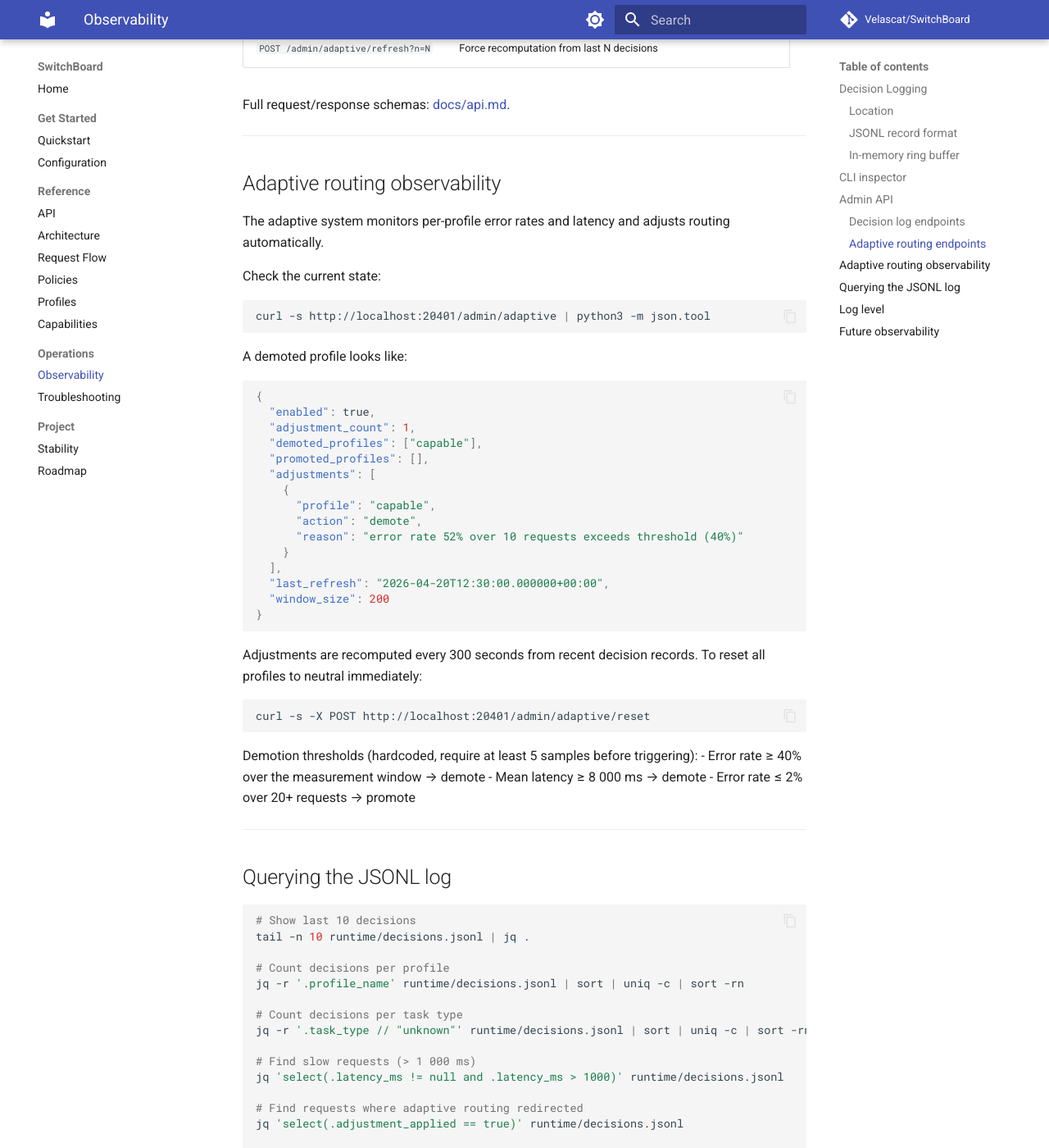
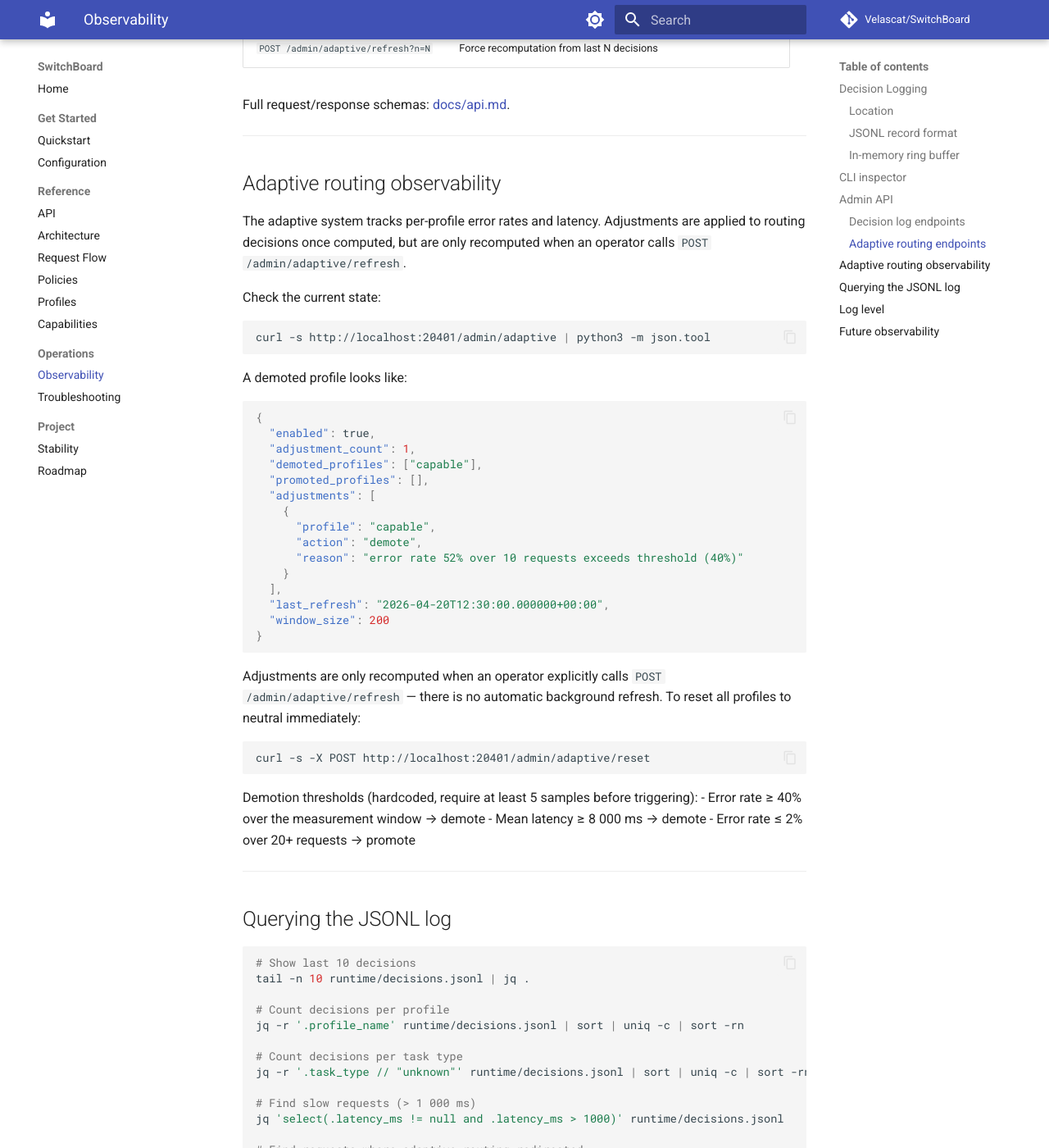
Before and after one commit to Velascat/SwitchBoard, an MkDocs documentation site: the page built from docs/observability.md, in a window 1280 px wide and 1400 px high, scrolled down 3891 px. Shown: the whole window at 82% size. Built offline with MkDocs 1.6.1 and Material for MkDocs 9.7.7, drawn with Linux system fonts in a browser that asks for light colours; comment, search, counter and statistics services are not loaded.

Commit message:
docs: correct adaptive routing refresh model across all docs
All documentation described adaptive routing as automatic or TTL-based,
but adjustment_store.maybe_refresh() is never called in the request path —
adjustments are only recomputed when an operator calls
POST /admin/adaptive/refresh or integrates a background scheduler.

- architecture.md: AdjustmentStore description now reflects manual/TTL refresh
- troubleshooting.md: fix "expire after 300 seconds" → persist until next refresh;
  add 5-request minimum demotion requirement
- api.md: remove stale TTL reference from reset endpoint description
- observability.md: fix "adjusts routing automatically" → operator-triggered
- index.md: fix "automatically demotes" → refreshed via operator or scheduler
- stability.md: fix "automatic demotion" → "operator-triggered demotion"

Co-Authored-By: Claude Sonnet 4.6 <noreply@anthropic.com>

````diff
--- a/docs/observability.md
+++ b/docs/observability.md
@@ -138,7 +138,7 @@ Full request/response schemas: [docs/api.md](api.md).
 
 ## Adaptive routing observability
 
-The adaptive system monitors per-profile error rates and latency and adjusts routing automatically.
+The adaptive system tracks per-profile error rates and latency. Adjustments are applied to routing decisions once computed, but are only recomputed when an operator calls `POST /admin/adaptive/refresh`.
 
 Check the current state:
 
@@ -166,7 +166,7 @@ A demoted profile looks like:
 }
 ```
 
-Adjustments are recomputed every 300 seconds from recent decision records. To reset all profiles to neutral immediately:
+Adjustments are only recomputed when an operator explicitly calls `POST /admin/adaptive/refresh` — there is no automatic background refresh. To reset all profiles to neutral immediately:
 
 ```bash
 curl -s -X POST http://localhost:20401/admin/adaptive/reset
````
Also changed, not shown: docs/api.md (+1 -2 lines), docs/architecture.md (+1 -1 lines), docs/index.md (+1 -1 lines), docs/stability.md (+1 -1 lines), docs/troubleshooting.md (+1 -1 lines).
